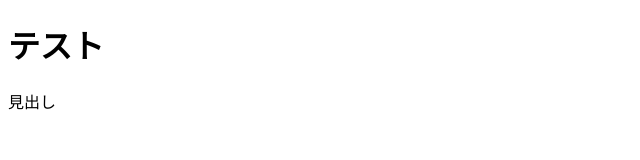
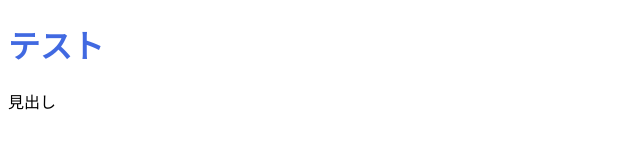
Before and after one commit to kagura063/github.io, a plain HTML site: page index.html in a window 1280 px wide. Shown: the whole page, without its empty margins (0-640 px from the left). Drawn offline with Linux system fonts and the light colour scheme; the site is published under a folder, as on GitHub Pages, so addresses that start at the root find nothing.

Commit message:
Update index.html

```diff
--- a/index.html
+++ b/index.html
@@ -3,7 +3,7 @@
 <head>
     <meta charset="utf-8">
     <title>テストサイト</title>
-<link rel="stylesheet" href="/test.css">
+<link rel="stylesheet" href="test.css">
 
 </head>
   <body>
```
